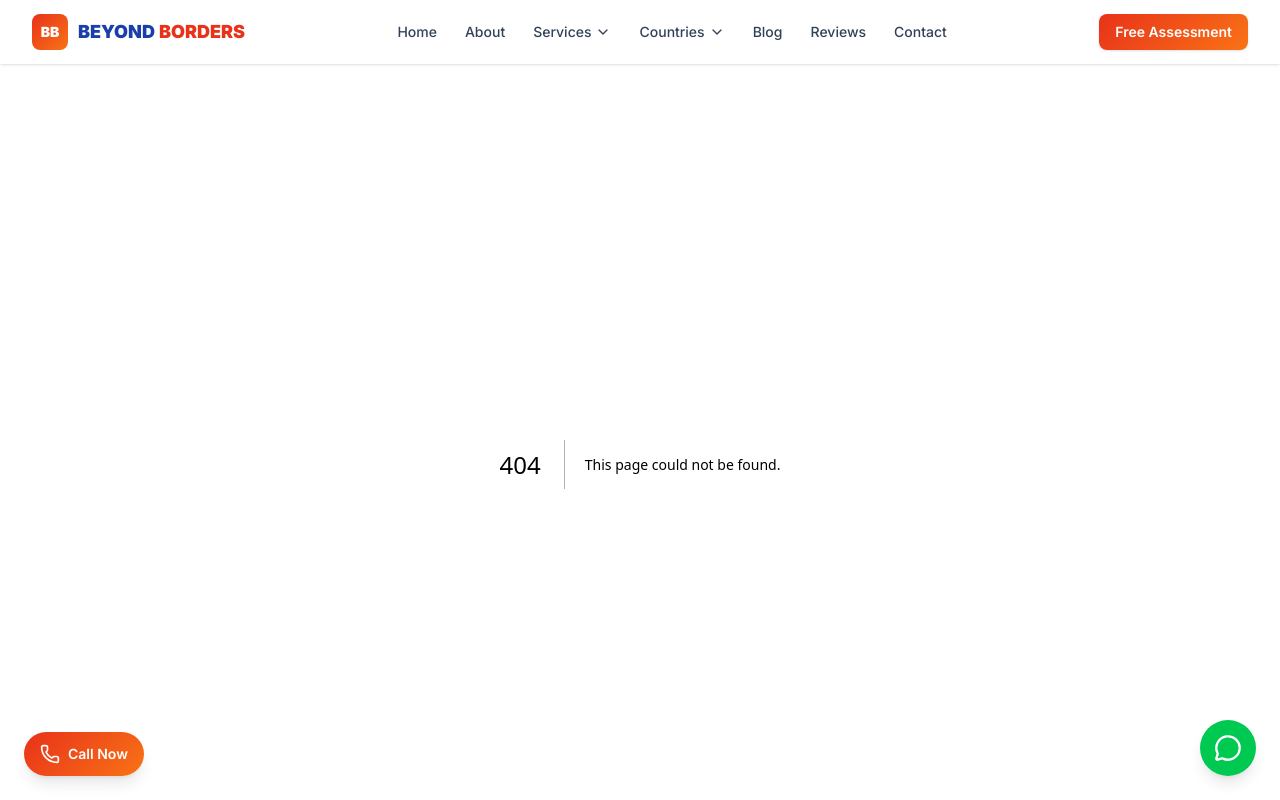
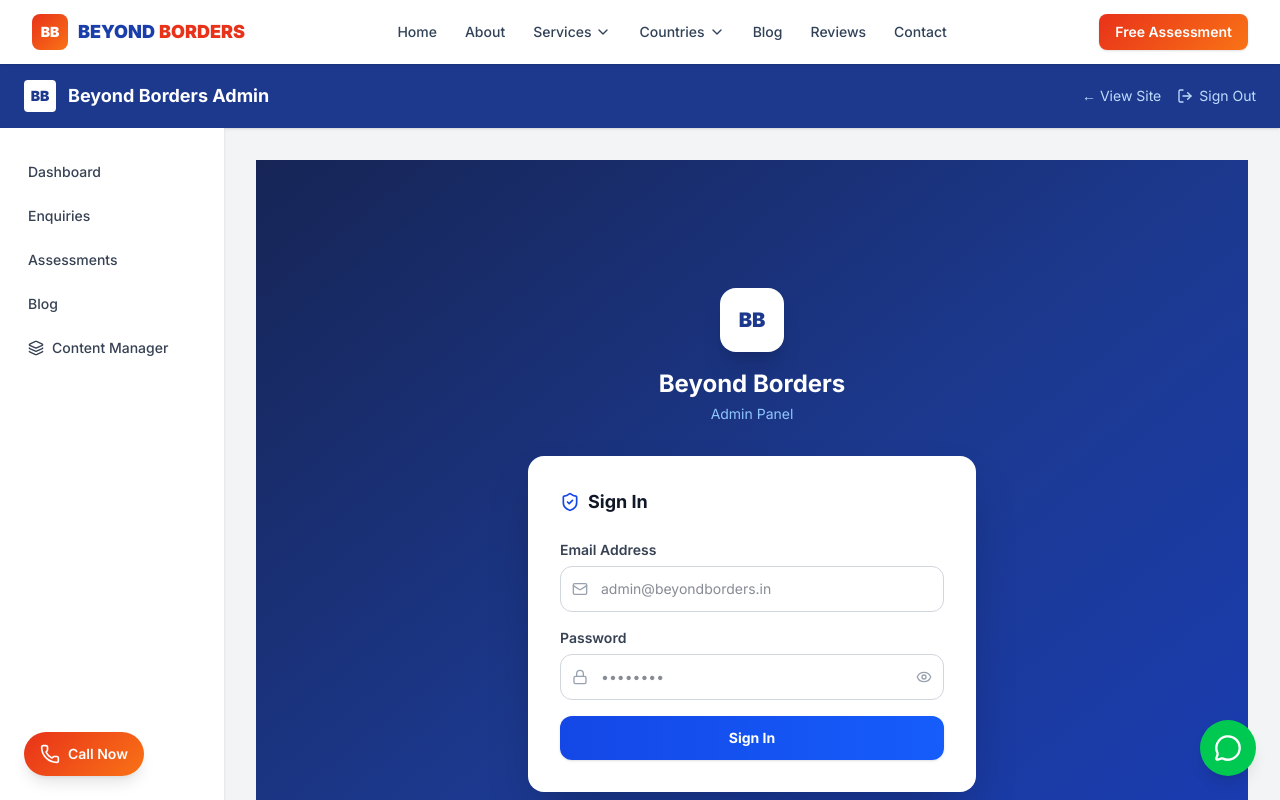
Before and after one commit to saketkumarkarn/ilets, a Next.js app: page /admin/login in a window 1280 px wide. Before the commit this address had no page. Shown: the top 800 px of the page. Built offline with nearby package versions, Linux system fonts and the light colour scheme.

Commit message:
feat: protect admin panel with email/password login, session cookie, and logout

```diff
--- /dev/null
+++ b/app/admin/LogoutButton.tsx
@@ -0,0 +1,28 @@
+'use client'
+
+import { useRouter } from 'next/navigation'
+import { LogOut } from 'lucide-react'
+import { useState } from 'react'
+
+export default function AdminLogoutButton() {
+  const router = useRouter()
+  const [loading, setLoading] = useState(false)
+
+  async function handleLogout() {
+    setLoading(true)
+    await fetch('/api/admin/auth', { method: 'DELETE' })
+    router.push('/admin/login')
+    router.refresh()
+  }
+
+  return (
+    <button
+      onClick={handleLogout}
+      disabled={loading}
+      className="flex items-center gap-1.5 text-blue-200 hover:text-white text-sm transition-colors disabled:opacity-60"
+    >
+      <LogOut className="w-4 h-4" />
+      {loading ? 'Signing out…' : 'Sign Out'}
+    </button>
+  )
+}
--- a/app/admin/layout.tsx
+++ b/app/admin/layout.tsx
@@ -1,30 +1,36 @@
 import type { Metadata } from 'next'
 import Link from 'next/link'
 import { Layers } from 'lucide-react'
+import AdminLogoutButton from './LogoutButton'
 
 export const metadata: Metadata = {
   title: 'Admin Panel – Beyond Borders',
 }
 
 const navItems = [
-  { label: 'Dashboard', href: '/admin', icon: null },
-  { label: 'Enquiries', href: '/admin/enquiries', icon: null },
-  { label: 'Assessments', href: '/admin/assessments', icon: null },
-  { label: 'Blog', href: '/admin/blog', icon: null },
+  { label: 'Dashboard',   href: '/admin' },
+  { label: 'Enquiries',   href: '/admin/enquiries' },
+  { label: 'Assessments', href: '/admin/assessments' },
+  { label: 'Blog',        href: '/admin/blog' },
 ]
 
 export default function AdminLayout({ children }: { children: React.ReactNode }) {
   return (
     <div className="min-h-screen bg-gray-100 flex flex-col">
-      {/* Admin Topbar */}
+      {/* Topbar */}
       <header className="bg-blue-900 text-white px-6 py-4 flex items-center justify-between shadow">
         <div className="flex items-center gap-3">
           <div className="w-8 h-8 rounded bg-white flex items-center justify-center">
-            <span className="text-blue-900 font-black text-sm">IP</span>
+            <span className="text-blue-900 font-black text-sm">BB</span>
           </div>
           <span className="font-bold text-lg">Beyond Borders Admin</span>
         </div>
-        <Link href="/" className="text-blue-200 hover:text-white text-sm transition-colors">← View Site</Link>
+        <div className="flex items-center gap-4">
+          <Link href="/" className="text-blue-200 hover:text-white text-sm transition-colors">
+            ← View Site
+          </Link>
+          <AdminLogoutButton />
+        </div>
       </header>
 
       <div className="flex flex-1">
@@ -50,7 +56,7 @@ export default function AdminLayout({ children }: { children: React.ReactNode })
           </nav>
         </aside>
 
-        {/* Main content */}
+        {/* Main */}
         <main className="flex-1 p-8 overflow-auto">
           {children}
         </main>
--- /dev/null
+++ b/app/admin/login/page.tsx
@@ -0,0 +1,143 @@
+'use client'
+
+import { useState, Suspense } from 'react'
+import { useRouter, useSearchParams } from 'next/navigation'
+import { Eye, EyeOff, Loader2, Lock, Mail, ShieldCheck } from 'lucide-react'
+
+function LoginForm() {
+  const router = useRouter()
+  const searchParams = useSearchParams()
+  const from = searchParams.get('from') ?? '/admin'
+
+  const [email, setEmail] = useState('')
+  const [password, setPassword] = useState('')
+  const [showPassword, setShowPassword] = useState(false)
+  const [status, setStatus] = useState<'idle' | 'loading' | 'error'>('idle')
+  const [errorMsg, setErrorMsg] = useState('')
+
+  async function handleSubmit(e: React.FormEvent) {
+    e.preventDefault()
+    setStatus('loading')
+    setErrorMsg('')
+
+    try {
+      const res = await fetch('/api/admin/auth', {
+        method: 'POST',
+        headers: { 'Content-Type': 'application/json' },
+        body: JSON.stringify({ email, password }),
+      })
+      const data = await res.json()
+
+      if (data.success) {
+        router.push(from)
+        router.refresh()
+      } else {
+        setErrorMsg(data.message ?? 'Invalid credentials.')
+        setStatus('error')
+      }
+    } catch {
+      setErrorMsg('Connection error. Please try again.')
+      setStatus('error')
+    }
+  }
+
+  return (
+    <div className="min-h-screen flex items-center justify-center bg-gradient-to-br from-blue-950 via-blue-900 to-blue-800 px-4">
+      <div className="w-full max-w-md">
+
+        {/* Logo */}
+        <div className="text-center mb-8">
+          <div className="inline-flex items-center justify-center w-16 h-16 rounded-2xl bg-white shadow-xl mb-4">
+            <span className="text-blue-900 font-black text-xl">BB</span>
+          </div>
+          <h1 className="text-white text-2xl font-bold">Beyond Borders</h1>
+          <p className="text-blue-300 text-sm mt-1">Admin Panel</p>
+        </div>
+
+        {/* Card */}
+        <div className="bg-white rounded-2xl shadow-2xl p-8">
+          <div className="flex items-center gap-2 mb-6">
+            <ShieldCheck className="w-5 h-5 text-blue-700" />
+            <h2 className="text-gray-900 font-bold text-lg">Sign In</h2>
+          </div>
+
+          {status === 'error' && (
+            <div className="mb-5 flex items-center gap-2 bg-red-50 border border-red-200 text-red-700 rounded-xl px-4 py-3 text-sm">
+              <Lock className="w-4 h-4 shrink-0" />
+              {errorMsg}
+            </div>
+          )}
+
+          <form onSubmit={handleSubmit} className="space-y-4">
+            {/* Email */}
+            <div>
+              <label className="block text-sm font-semibold text-gray-700 mb-1.5">
+                Email Address
+              </label>
+              <div className="relative">
+                <Mail className="absolute left-3 top-1/2 -translate-y-1/2 w-4 h-4 text-gray-400" />
+                <input
+                  type="email"
+                  value={email}
+                  onChange={(e) => setEmail(e.target.value)}
+                  required
+                  autoComplete="email"
+                  placeholder="admin@beyondborders.in"
+                  className="w-full pl-10 pr-4 py-3 border border-gray-300 rounded-xl text-sm focus:outline-none focus:ring-2 focus:ring-blue-500 focus:border-transparent transition"
+                />
+              </div>
+            </div>
+
+            {/* Password */}
+            <div>
+              <label className="block text-sm font-semibold text-gray-700 mb-1.5">
+                Password
+              </label>
+              <div className="relative">
+                <Lock className="absolute left-3 top-1/2 -translate-y-1/2 w-4 h-4 text-gray-400" />
+                <input
+                  type={showPassword ? 'text' : 'password'}
+                  value={password}
+                  onChange={(e) => setPassword(e.target.value)}
+                  required
+                  autoComplete="current-password"
+                  placeholder="••••••••"
+                  className="w-full pl-10 pr-11 py-3 border border-gray-300 rounded-xl text-sm focus:outline-none focus:ring-2 focus:ring-blue-500 focus:border-transparent transition"
+                />
+                <button
+                  type="button"
+                  onClick={() => setShowPassword((v) => !v)}
+                  className="absolute right-3 top-1/2 -translate-y-1/2 text-gray-400 hover:text-gray-600 transition"
+                  tabIndex={-1}
+                >
+                  {showPassword ? <EyeOff className="w-4 h-4" /> : <Eye className="w-4 h-4" />}
+                </button>
+              </div>
+            </div>
+
+            <button
+              type="submit"
+              disabled={status === 'loading'}
+              className="w-full py-3 rounded-xl font-bold text-white text-sm bg-gradient-to-r from-blue-700 to-blue-600 hover:from-blue-800 hover:to-blue-700 disabled:opacity-60 transition-all shadow flex items-center justify-center gap-2 mt-2"
+            >
+              {status === 'loading' && <Loader2 className="w-4 h-4 animate-spin" />}
+              {status === 'loading' ? 'Signing in…' : 'Sign In'}
+            </button>
+          </form>
+        </div>
+
+        <p className="text-center text-blue-400 text-xs mt-6">
+          Beyond Borders © {new Date().getFullYear()} · Admin Access Only
+        </p>
+      </div>
+    </div>
+  )
+}
+
+export default function AdminLoginPage() {
+  return (
+    <Suspense>
+      <LoginForm />
+    </Suspense>
+  )
+}
--- /dev/null
+++ b/app/api/admin/auth/route.ts
@@ -0,0 +1,44 @@
+import { NextRequest, NextResponse } from 'next/server'
+import { createHmac } from 'crypto'
+
+const ADMIN_EMAIL    = process.env.ADMIN_EMAIL    ?? 'admin@beyondborders.in'
+const ADMIN_PASSWORD = process.env.ADMIN_PASSWORD ?? 'Admin@1234'
+const AUTH_SECRET    = process.env.AUTH_SECRET    ?? 'bb-secret-change-in-production'
+
+export function buildToken(email: string) {
+  return createHmac('sha256', AUTH_SECRET).update(email).digest('hex')
+}
+
+// POST /api/admin/auth  →  login
+export async function POST(request: NextRequest) {
+  try {
+    const { email, password } = await request.json()
+
+    if (email !== ADMIN_EMAIL || password !== ADMIN_PASSWORD) {
+      return NextResponse.json(
+        { success: false, message: 'Invalid email or password.' },
+        { status: 401 },
+      )
+    }
+
+    const token = buildToken(email)
+    const res = NextResponse.json({ success: true })
+    res.cookies.set('admin-session', token, {
+      httpOnly: true,
+      secure: process.env.NODE_ENV === 'production',
+      sameSite: 'lax',
+      maxAge: 60 * 60 * 24 * 7, // 7 days
+      path: '/',
+    })
+    return res
+  } catch {
+    return NextResponse.json({ success: false, message: 'Server error.' }, { status: 500 })
+  }
+}
+
+// DELETE /api/admin/auth  →  logout
+export async function DELETE() {
+  const res = NextResponse.json({ success: true })
+  res.cookies.set('admin-session', '', { maxAge: 0, path: '/' })
+  return res
+}
--- /dev/null
+++ b/middleware.ts
@@ -0,0 +1,27 @@
+import { NextRequest, NextResponse } from 'next/server'
+
+export function middleware(request: NextRequest) {
+  const { pathname } = request.nextUrl
+
+  // Allow login page and auth API through without checking
+  if (
+    pathname === '/admin/login' ||
+    pathname.startsWith('/api/admin/auth')
+  ) {
+    return NextResponse.next()
+  }
+
+  // All other /admin routes require a valid session cookie
+  const session = request.cookies.get('admin-session')
+  if (!session?.value) {
+    const loginUrl = new URL('/admin/login', request.url)
+    loginUrl.searchParams.set('from', pathname)
+    return NextResponse.redirect(loginUrl)
+  }
+
+  return NextResponse.next()
+}
+
+export const config = {
+  matcher: ['/admin/:path*'],
+}
```
